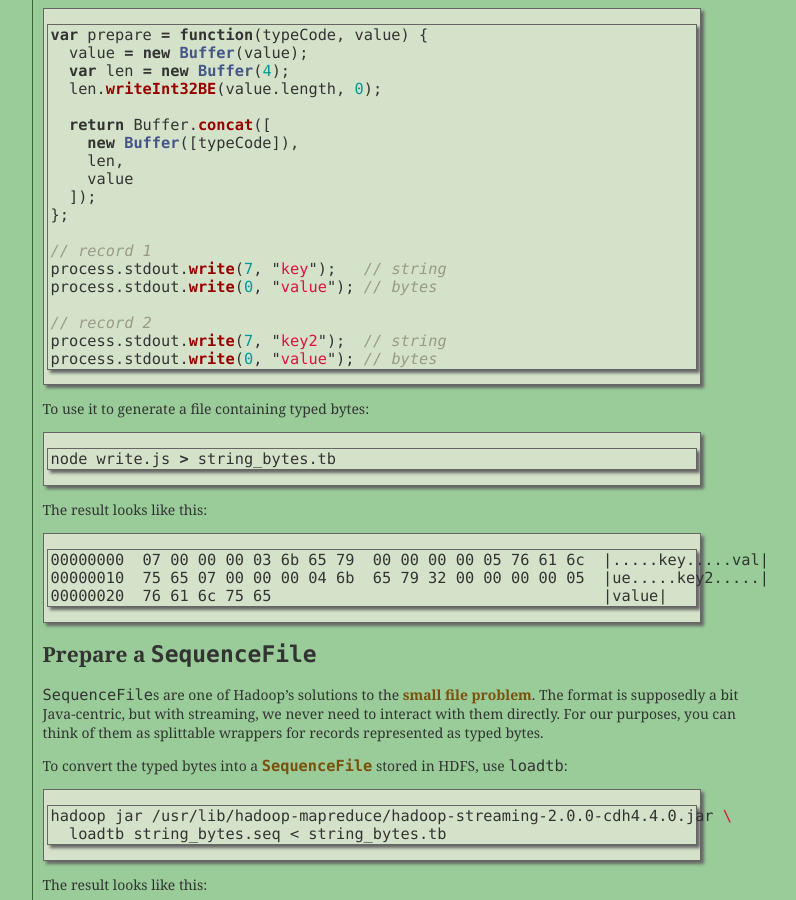
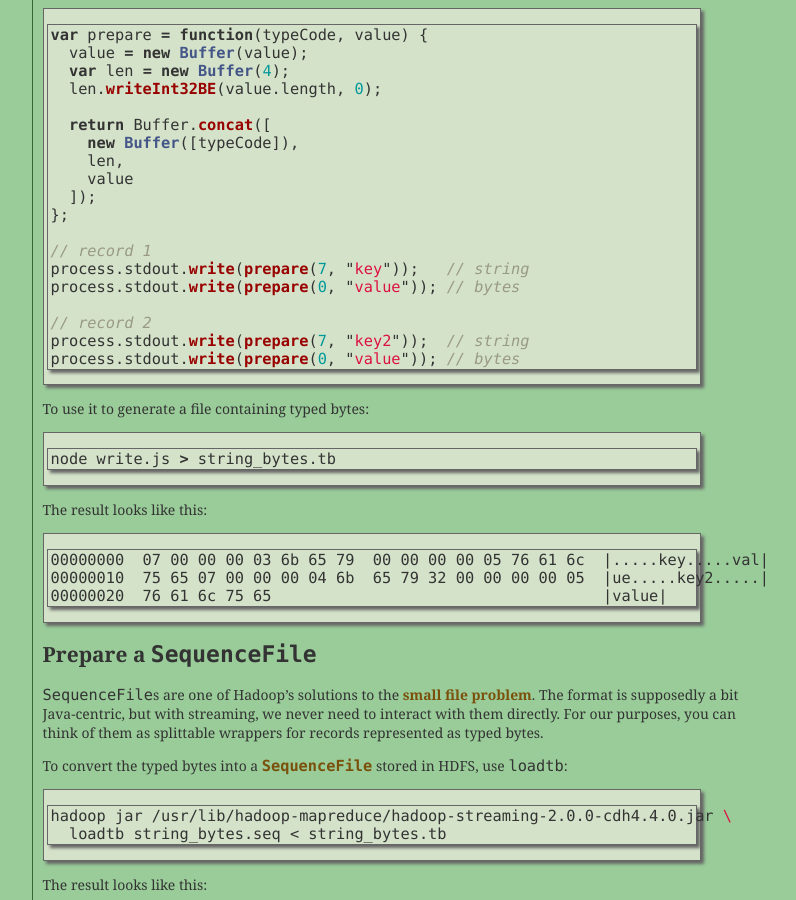
Before and after one commit to mojodna/mojodna.net, a Jekyll site: the page built from _posts/2013-12-27-binary-streaming-with-hadoop-and-nodejs.markdown, in a window 1280 px wide and 900 px high, scrolled down 380 px. Shown: the whole window, without its empty margins (248-1044 px from the left). Built offline with Jekyll 4.4.1, drawn with Linux system fonts in a browser that asks for light colours; comment, search, counter and statistics services are not loaded.

Commit message:
Missing prepare calls, thanks @tsibley

````diff
--- a/_posts/2013-12-27-binary-streaming-with-hadoop-and-nodejs.markdown
+++ b/_posts/2013-12-27-binary-streaming-with-hadoop-and-nodejs.markdown
@@ -47,12 +47,12 @@ var prepare = function(typeCode, value) {
 };
 
 // record 1
-process.stdout.write(7, "key");   // string
-process.stdout.write(0, "value"); // bytes
+process.stdout.write(prepare(7, "key"));   // string
+process.stdout.write(prepare(0, "value")); // bytes
 
 // record 2
-process.stdout.write(7, "key2");  // string
-process.stdout.write(0, "value"); // bytes
+process.stdout.write(prepare(7, "key2"));  // string
+process.stdout.write(prepare(0, "value")); // bytes
 ```
 
 To use it to generate a file containing typed bytes:
````
